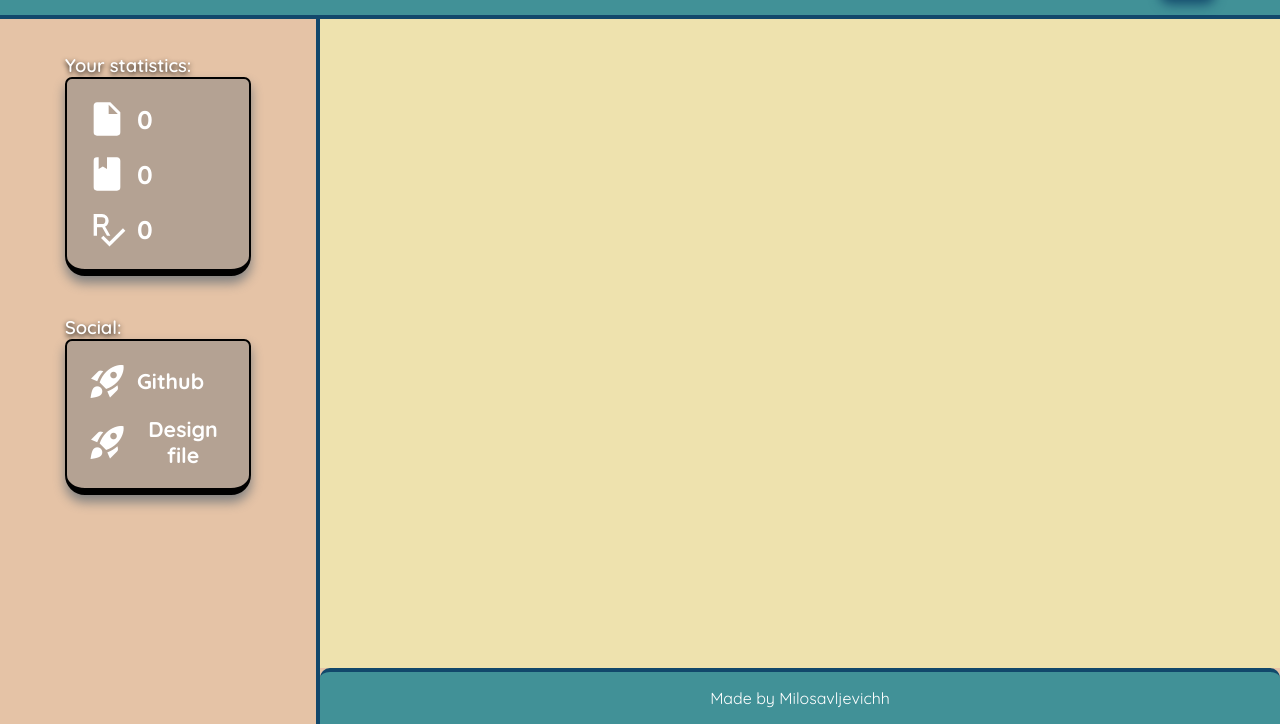
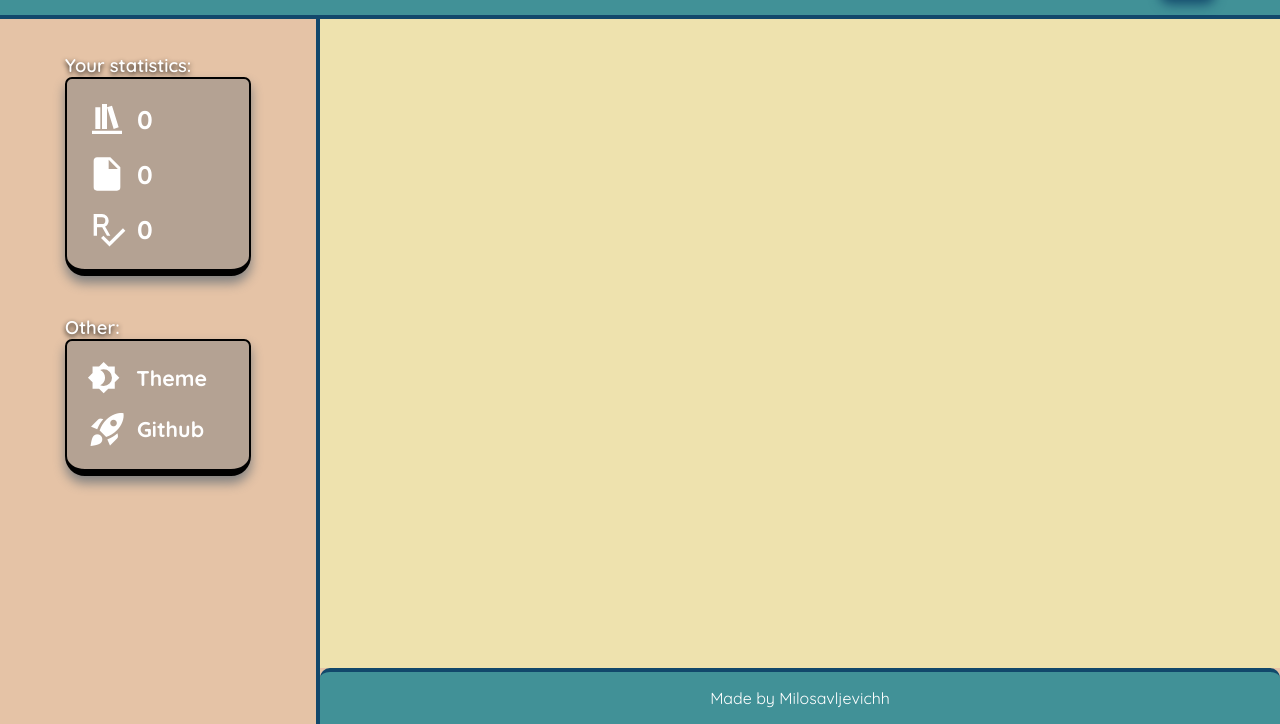
Before and after one commit to Milosavljevichh/Book_Library, a plain HTML site: page index.html in a window 1280 px wide. Shown: the part 76-800 px from the top of the page. Drawn offline with nearby package versions, Linux system fonts and the light colour scheme.

Commit message:
modified html

```diff
--- a/index.html
+++ b/index.html
@@ -46,12 +46,12 @@
                     <p class="menu-title">Your statistics:</p>
                     <div class="bg-container">
                         <div class="menu-item">
+                            <svg xmlns="http://www.w3.org/2000/svg" height=2.5em fill="white" viewBox="0 0 24 24"><title>bookshelf</title><path d="M9 3V18H12V3H9M12 5L16 18L19 17L15 4L12 5M5 5V18H8V5H5M3 19V21H21V19H3Z" /></svg>
+                            <p class="total-books"> 0</p>
+                        </div>
+                        <div class="menu-item">
                             <svg xmlns="http://www.w3.org/2000/svg" height=2.5em fill="white" viewBox="0 0 24 24"><title>file</title><path d="M13,9V3.5L18.5,9M6,2C4.89,2 4,2.89 4,4V20A2,2 0 0,0 6,22H18A2,2 0 0,0 20,20V8L14,2H6Z" /></svg>
                             <p class="total-pages"> 0</p>
-                        </div>
-                        <div class="menu-item">
-                            <svg xmlns="http://www.w3.org/2000/svg" height=2.5em fill="white" viewBox="0 0 24 24"><title>book</title><path d="M18,22A2,2 0 0,0 20,20V4C20,2.89 19.1,2 18,2H12V9L9.5,7.5L7,9V2H6A2,2 0 0,0 4,4V20A2,2 0 0,0 6,22H18Z" /></svg>
-                            <p class="total-books"> 0</p>
                         </div>
                         <div class="menu-item">
                             <svg xmlns="http://www.w3.org/2000/svg" height=2.5em fill="white" viewBox="0 0 24 24"><title>read</title><path d="M21.59,11.59L23,13L13.5,22.5L8.42,17.41L9.83,16L13.5,19.68L21.59,11.59M4,16V3H6L9,3A4,4 0 0,1 13,7C13,8.54 12.13,9.88 10.85,10.55L14,16H12L9.11,11H6V16H4M6,9H9A2,2 0 0,0 11,7A2,2 0 0,0 9,5H6V9Z" /></svg>
@@ -60,18 +60,18 @@
                     </div>
                 </div>
                 <div class="stats">
-                    <p class="menu-title">Social:</p>
+                    <p class="menu-title">Other:</p>
                     <div class="bg-container">
                         <button class="menu-item">
-                            <span class="material-symbols-outlined" id="rocket-icon">rocket_launch</span>
+                            <svg xmlns="http://www.w3.org/2000/svg" height=2.5em fill="white" viewBox="0 0 24 24"><title>brightness-4</title><path d="M12,18C11.11,18 10.26,17.8 9.5,17.45C11.56,16.5 13,14.42 13,12C13,9.58 11.56,7.5 9.5,6.55C10.26,6.2 11.11,6 12,6A6,6 0 0,1 18,12A6,6 0 0,1 12,18M20,8.69V4H15.31L12,0.69L8.69,4H4V8.69L0.69,12L4,15.31V20H8.69L12,23.31L15.31,20H20V15.31L23.31,12L20,8.69Z" /></svg>
                             <a href="https://github.com/Milosavljevichh">
-                                <p>Github</p>
+                                <p>&nbsp;Theme</p>
                             </a>
                         </button>
                         <button class="menu-item">
                             <span class="material-symbols-outlined" id="rocket-icon">rocket_launch</span>
                             <a href="https://github.com/Milosavljevichh">
-                                <p>Design file</p>
+                                <p>Github</p>
                             </a>
                         </button>
                     </div>
```
